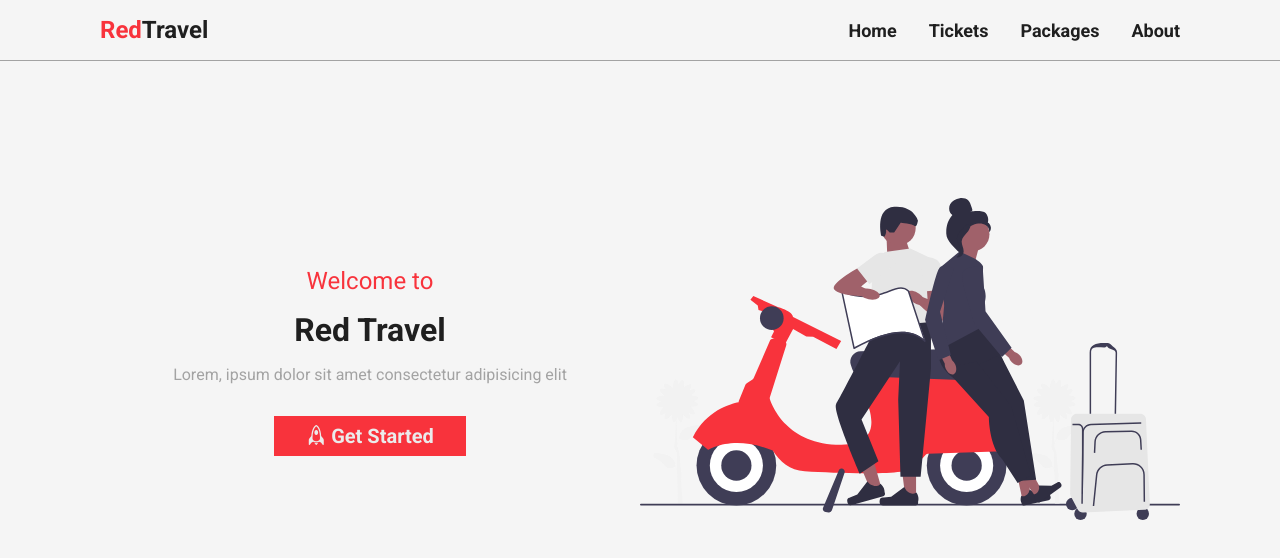
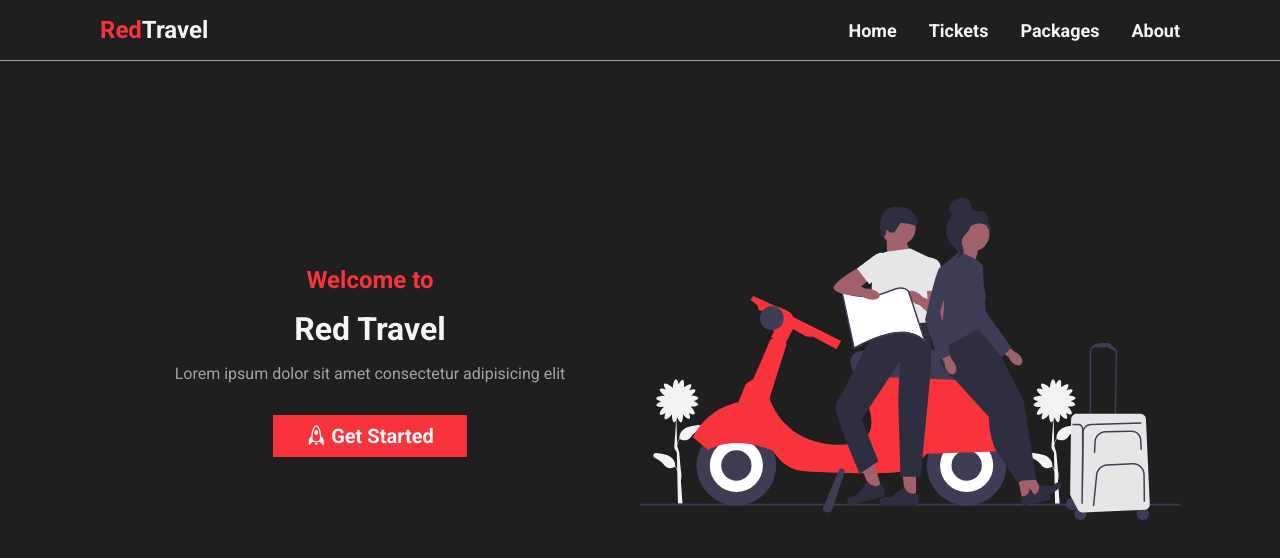
Before and after one commit to rafaeljosecomputacao/home-page-sass, a plain HTML site: page index.html in a window 1280 px wide. Drawn offline with nearby package versions, Linux system fonts and the light colour scheme.

Commit message:
update-project

```diff
--- a/index.html
+++ b/index.html
@@ -6,8 +6,6 @@
     <meta name="description" content="Travel Website">
     <meta name="keywords" content="travel, home">
     <title>Red Travel</title>
-    <!-- Favicon -->
-    <link rel="shortcut icon" href="img/favicon.ico" type="image/x-icon">
     <!-- Google Fonts -->
     <link rel="preconnect" href="https://fonts.googleapis.com">
     <link rel="preconnect" href="https://fonts.gstatic.com" crossorigin>
@@ -16,7 +14,7 @@
     <link rel="stylesheet" href="https://cdn.jsdelivr.net/npm/bootstrap-icons@1.11.2/font/bootstrap-icons.min.css">
     <!-- CSS -->
     <link rel="stylesheet" href="css/style.css">
-    <!-- Javascript -->
+    <!-- JavaScript -->
     <script src="js/script.js" defer></script>
 </head>
 <body>
@@ -24,26 +22,26 @@
     <nav class="navbar">
         <div class="navbar-container">
             <a href="#" class="navbar-brand primary-color">
-                Red<span class="dark-color">Travel<span>
+                Red<span class="light-color">Travel<span>
             </a>
-            <button onclick="navbarToggle()" type="button" class="navbar-button dark-color">
+            <button onclick="navbarToggle()" type="button" class="navbar-button light-color">
                 <i class="bi bi-list"></i>
             </button>
             <div class="navbar-menu">
                 <ul class="navbar-items">
-                    <li class="navbar-item"><a href="#" class="navbar-link dark-color">Home</a></li>
-                    <li class="navbar-item"><a href="#" class="navbar-link dark-color">Tickets</a></li>
-                    <li class="navbar-item"><a href="#" class="navbar-link dark-color">Packages</a></li>
-                    <li class="navbar-item"><a href="#" class="navbar-link dark-color">About</a></li>
+                    <li class="navbar-item"><a href="#" class="navbar-link light-color">Home</a></li>
+                    <li class="navbar-item"><a href="#" class="navbar-link light-color">Tickets</a></li>
+                    <li class="navbar-item"><a href="#" class="navbar-link light-color">Packages</a></li>
+                    <li class="navbar-item"><a href="#" class="navbar-link light-color">About</a></li>
                 </ul>
             </div>
         </div>
         <div class="navbar-toggle">
             <ul class="navbar-items">
-                <li class="navbar-item"><a href="#" class="navbar-link dark-color">Home</a></li>
-                <li class="navbar-item"><a href="#" class="navbar-link dark-color">Tickets</a></li>
-                <li class="navbar-item"><a href="#" class="navbar-link dark-color">Packages</a></li>
-                <li class="navbar-item"><a href="#" class="navbar-link dark-color">About</a></li>
+                <li class="navbar-item"><a href="#" class="navbar-link light-color">Home</a></li>
+                <li class="navbar-item"><a href="#" class="navbar-link light-color">Tickets</a></li>
+                <li class="navbar-item"><a href="#" class="navbar-link light-color">Packages</a></li>
+                <li class="navbar-item"><a href="#" class="navbar-link light-color">About</a></li>
             </ul>
         </div>
     </nav>
@@ -51,8 +49,8 @@
     <main class="main">
         <div class="main-text">
             <h2 class="primary-color">Welcome to</h2>
-            <h1 class="dark-color">Red Travel</h1>
-            <p class="secondary-color">Lorem, ipsum dolor sit amet consectetur adipisicing elit</p>
+            <h1 class="light-color">Red Travel</h1>
+            <p class="secondary-color">Lorem ipsum dolor sit amet consectetur adipisicing elit</p>
             <button type="button" class="button light-color">
                 <i class="bi bi-rocket"></i>
                 Get Started
--- a/js/script.js
+++ b/js/script.js
@@ -1,4 +1,4 @@
-/* Open the navbar links menu on mobile */
+// Open the navbar links menu on mobile
 function navbarToggle() {
     let navbartoggle = document.querySelector('.navbar-toggle');
 
--- a/sass/_button.sass
+++ b/sass/_button.sass
@@ -1,12 +1,15 @@
-/* Button */
+/* Button
 .button
     background-color: $primary-color
+    border: 1px solid $primary-color
     font-size: 20px
-    font-weight: $font-weight-bold
+    font-weight: 700
     padding: $small-spacing $large-spacing
-    cursor: pointer
-    transition: .5s
 
-    &:hover
-        background-color: $dark-color
-        color: $light-color
+    @include laptop
+        cursor: pointer
+        transition: .5s
+
+        &:hover
+            background-color: $dark-color
+            color: $primary-color
--- a/sass/_media-queries.sass
+++ b/sass/_media-queries.sass
@@ -1,7 +1,11 @@
 @mixin tablet
-    @media (min-width: $tablet-width)
+    @media (min-width: 768px)
+        @content
+
+@mixin laptop
+    @media (min-width: 992px)
         @content
 
 @mixin desktop
-    @media (min-width: $desktop-width)
+    @media (min-width: 1024px)
         @content
--- a/sass/_navbar.sass
+++ b/sass/_navbar.sass
@@ -1,6 +1,6 @@
-/* Navbar */
+/* Navbar
 .navbar
-    background-color: transparent
+    background-color: $dark-color
     @include border-bottom
 
     &-container
@@ -15,28 +15,29 @@
 
     &-brand
         font-size: 24px
-        font-weight: $font-weight-bold
+        font-weight: 700
 
         &:hover
             color: $primary-color
 
         span
-            font-weight: $font-weight-bold
+            font-weight: 700
 
             &:hover
-                color: $dark-color
+                color: $light-color
 
     &-button
         background-color: transparent
         font-size: 32px
+        padding: 0
 
-        @include desktop
+        @include laptop
             display: none
 
     &-menu
         display: none
 
-        @include desktop
+        @include laptop
             display: block
 
     &-toggle
@@ -49,7 +50,7 @@
         @include tablet
             padding-left: $medium-spacing
 
-        @include desktop
+        @include laptop
             display: flex
             flex-direction: row
             padding: 0
@@ -57,17 +58,17 @@
     &-item
         margin: $small-spacing 0
 
-        @include desktop
+        @include laptop
             margin: 0
             padding-left: $large-spacing
 
     &-link
         font-size: $font-size-text
-        font-weight: $font-weight-bold
-        transition: .5s
+        font-weight: 700
 
-        &:hover
-            color: $primary-color
+        @include laptop
+            font-size: 18px
+            transition: .5s
 
-        @include desktop
-            font-size: 18px
+            &:hover
+                color: $primary-color
--- a/sass/_scrollbar.sass
+++ b/sass/_scrollbar.sass
@@ -1,4 +1,4 @@
-/* Scrollbar */
+/* Scrollbar
 ::-webkit-scrollbar
     width: 8px
     background-color: $background-color
--- a/sass/_variables.sass
+++ b/sass/_variables.sass
@@ -1,15 +1,10 @@
 $primary-color: #F8333C
 $secondary-color: #A3A3A3
-$light-color: #EBEBEB
+$light-color: #F5F5F5
 $dark-color: #1F1F1F
-$background-color: #F5F5F5
-$font-weight-light: 300
-$font-weight-regular: 400
-$font-weight-bold: 700
+$background-color: #1F1F1F
 $font-size-title: 24px
 $font-size-text: 16px
 $small-spacing: 8px
 $medium-spacing: 16px
 $large-spacing: 32px
-$tablet-width: 768px
-$desktop-width: 1024px
--- a/sass/style.sass
+++ b/sass/style.sass
@@ -9,7 +9,6 @@
 /* General
 *
     font-family: 'Roboto', sans-serif
-    font-weight: $font-weight-regular
 
 body
     background-color: $background-color
@@ -38,7 +37,7 @@ button
 .dark-color
     color: $dark-color
 
-/* Main */
+/* Main
 .main
     display: flex
     flex-direction: column
@@ -66,7 +65,7 @@ button
             margin: 0
 
         h1
-            font-weight: $font-weight-bold
+            font-weight: 700
             margin: $medium-spacing 0
 
         p
@@ -85,7 +84,10 @@ button
             margin: 0
 
         img
-            width: 300px
+            width: 280px
+
+            @include tablet
+                width: 300px
 
             @include desktop
                 width: 100%
```
Also changed, not shown: css/style.css, img/favicon.ico (deleted), img/logo.png (deleted), img/readme-image-1.png (deleted), img/readme-image-2.png (deleted), img/readme.png (added), sass/_mixins.sass (line endings or trailing spaces), sass/_plugins.sass (line endings or trailing spaces), 2 other files.
